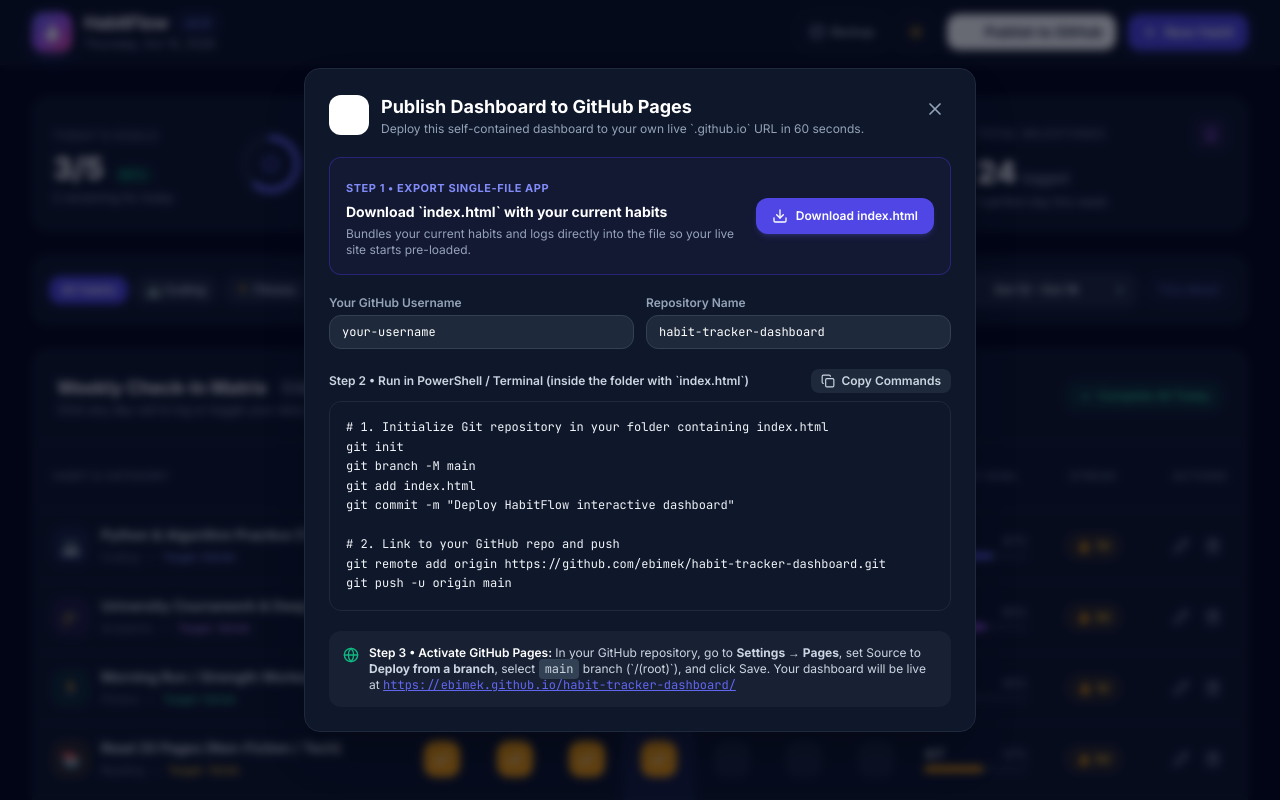
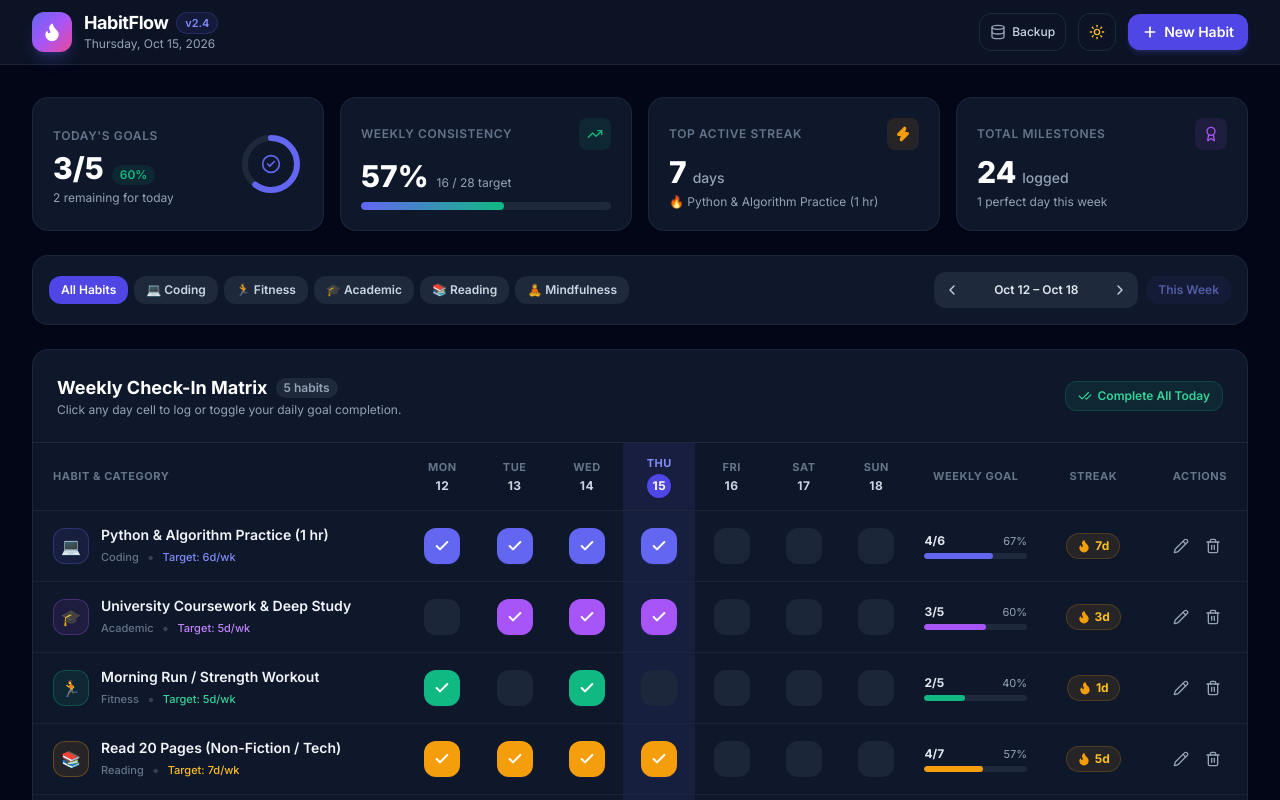
Before and after one commit to ebimek/habit-tracker-dashboard, a plain HTML site: page index.html in a window 1280 px wide. Shown: the top 800 px of the page. Drawn offline with nearby package versions, Linux system fonts and the light colour scheme.

Commit message:
Remove Publish to GitHub button and modal popup

```diff
--- a/index.html
+++ b/index.html
@@ -2736,4 +2736,24 @@
         });
     </script>
 
+<style>
+  /* Hide any GitHub publish buttons or modals */
+  #githubModal, #github-modal, #publishModal, [id*="github" i][id*="modal" i] { display: none !important; }
+</style>
+<script>
+  window.addEventListener('DOMContentLoaded', () => {
+    // 1. Remove the "Publish to GitHub" button from the header
+    document.querySelectorAll('button, a').forEach(el => {
+      if (el.textContent && el.textContent.toLowerCase().includes('publish to github')) {
+        el.remove();
+      }
+    });
+    // 2. Remove any GitHub deployment popup/modal
+    document.querySelectorAll('[id*="github" i], [id*="publishModal" i]').forEach(el => {
+      if (el.tagName !== 'BODY' && el.tagName !== 'HTML') {
+        el.remove();
+      }
+    });
+  });
+</script>
 </body></html>
```
